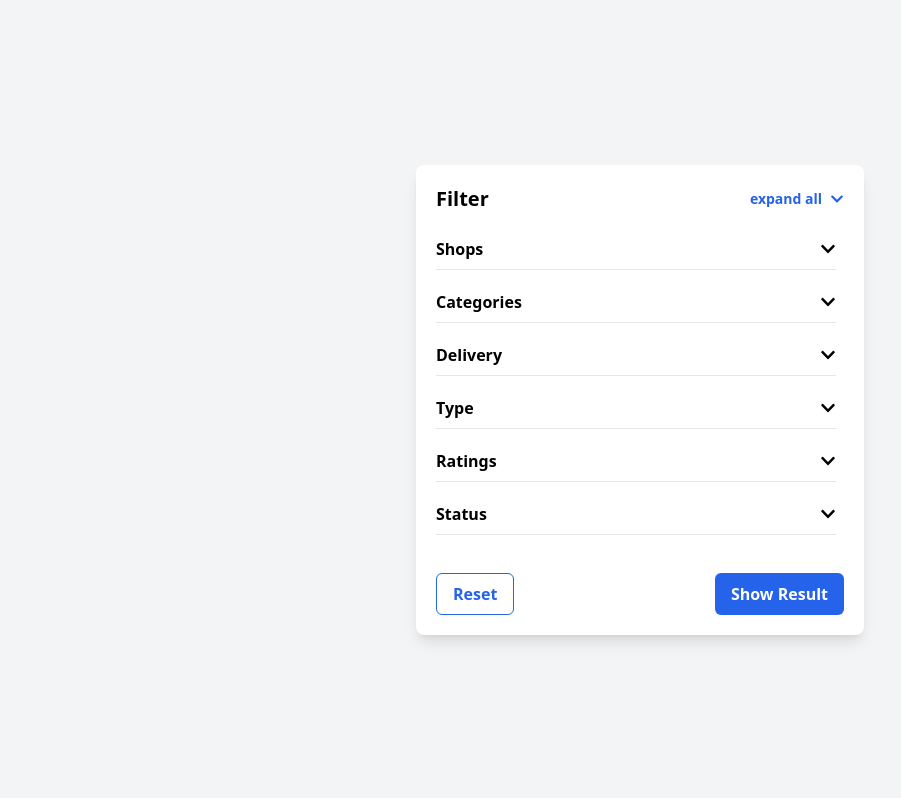
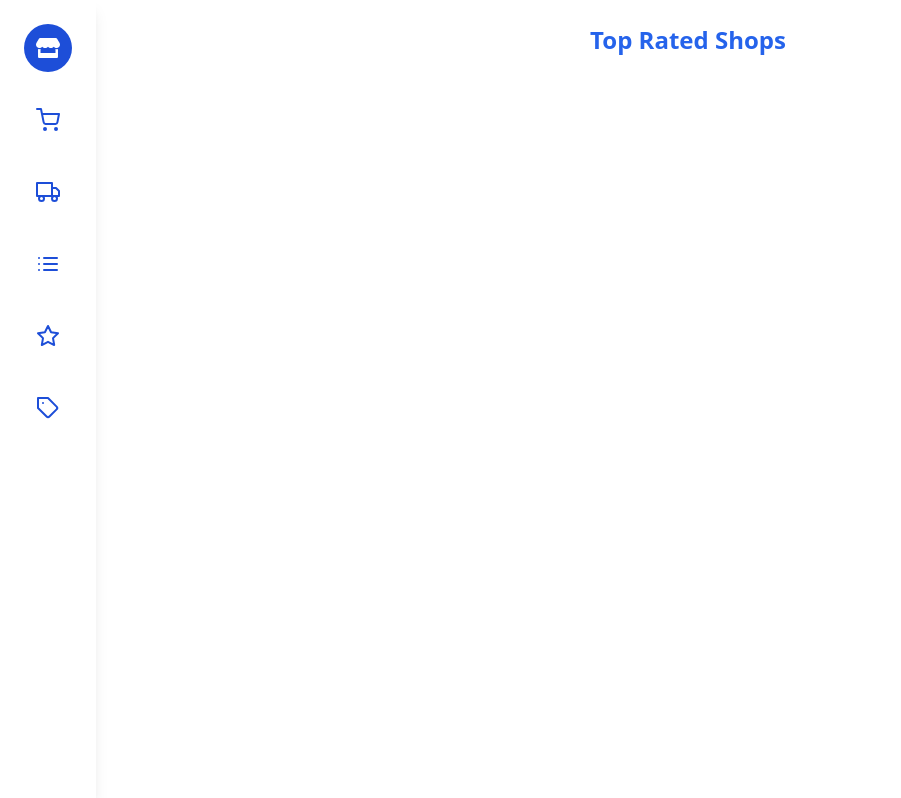
Before and after one commit to Zynovatex/shopping-application-web-frontend, a Next.js app: page /pages/shop in a window 1280 px wide. Shown: the top 798 px of the page, without its empty margins (0-901 px from the left). Built offline with nearby package versions, Linux system fonts and the light colour scheme.

Commit message:
Sidebar component add

```diff
--- a/app/pages/shop/page.tsx
+++ b/app/pages/shop/page.tsx
@@ -1,9 +1,13 @@
-import ShopFilter from "@/components/shop/shopFilter";
-
-export default function ShopPage() {
-    return (
-        <div className="flex justify-center items-center min-h-screen bg-gray-100">
-            <ShopFilter />
-        </div>
-    );
+//import Sidebar from "@/components/Sidebar";
+import Sidebar from "@/components/layout/Sidebar";
+export default function Home() {
+  return (
+    <div className="flex">
+      <Sidebar />
+      <main className="flex-1 p-6">
+        <h1 className="text-2xl font-bold">Top Rated Shops</h1>
+        {/* Your shop list component */}
+      </main>
+    </div>
+  );
 }
--- /dev/null
+++ b/components/layout/Sidebar.tsx
@@ -0,0 +1,39 @@
+"use client";
+import { useState } from "react";
+import { FaStore } from "react-icons/fa";
+import { FiShoppingCart, FiTruck, FiList, FiStar, FiTag } from "react-icons/fi";
+
+const sidebarItems = [
+  { id: "all", icon: <FaStore />, label: "All Shops" },
+  { id: "grocery", icon: <FiShoppingCart />, label: "Grocery Stores" },
+  { id: "delivery", icon: <FiTruck />, label: "Delivery Services" },
+  { id: "categories", icon: <FiList />, label: "Categories" },
+  { id: "favorites", icon: <FiStar />, label: "Favorites" },
+  { id: "discounts", icon: <FiTag />, label: "Discounts" },
+];
+
+const Sidebar = () => {
+  const [active, setActive] = useState<string>("all");
+
+  return (
+    <div className="w-16 md:w-20 lg:w-24 min-h-screen bg-white shadow-lg flex flex-col items-center py-6 space-y-6">
+      {sidebarItems.map((item) => (
+        <button
+          key={item.id}
+          onClick={() => setActive(item.id)}
+          className={`flex items-center justify-center w-12 h-12 rounded-full transition-all duration-300
+            ${
+              active === item.id
+                ? "bg-blue-700 text-white"
+                : "text-blue-700 hover:bg-blue-100"
+            }`}
+          title={item.label} // Tooltip on hover
+        >
+          <span className="text-2xl">{item.icon}</span>
+        </button>
+      ))}
+    </div>
+  );
+};
+
+export default Sidebar;
```
Also changed, not shown: 1 other file (tests, documents, lock files or other folders).
